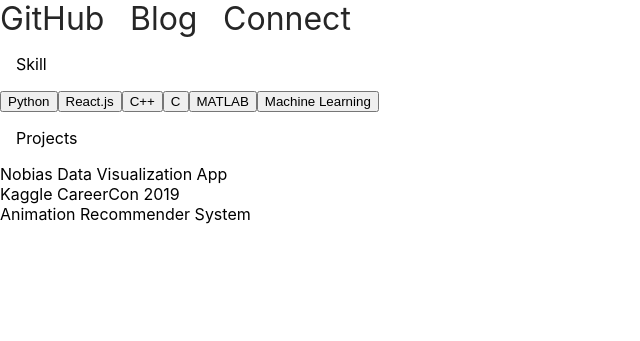
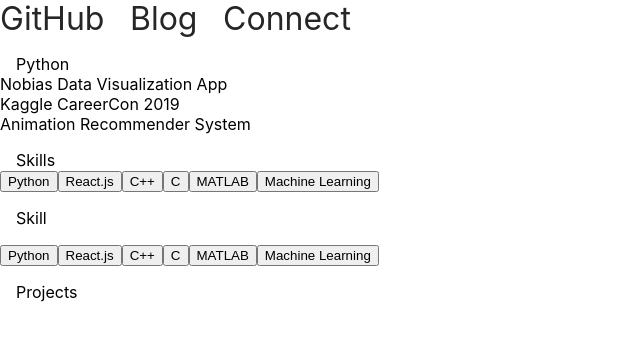
Before and after one commit to AmartyaBarua/homepage, a React (Create React App) app: page / in a window 1280 px wide. Shown: the part 337-678 px from the top of the page, without its empty margins (0-640 px from the left). Built offline with nearby package versions, Linux system fonts and the light colour scheme; what facepaint would draw is missing.

Commit message:
desktop site elements in place

```diff
--- a/src/Body.js
+++ b/src/Body.js
@@ -16,15 +16,47 @@ const mq = facepaint([
 const bodyStyle = css(
   mq({
     display: "flex",
-    flexFlow: ["column nowrap"],
+    flexFlow: ["column nowrap", "column nowrap", "row nowrap", "row nowrap"],
     justifyContent: ["space-evenly"],
-    alignItems: ["center"],
-    alignContent: ["space-around"],
+    alignItems: ["center", "center", "flex-start", "flex-start"],
+    alignContent: "space-around",
   })
 );
 
-const cardStyle = css(
+const bigDisplay = css(
   mq({
+    display: ["none", "none", "flex", "flex"],
+    backgroundColor: "#F1F0F0",
+    flexFlow: "column nowrap",
+    borderRadius: "1em",
+    width: "65%",
+    height: "auto",
+    marginTop: "2em",
+    marginLeft: "2em",
+    marginBottom: "2em",
+    marginRight: "1em",
+  })
+);
+
+const skillDisplay = css(
+  mq({
+    display: ["none", "none", "flex", "flex"],
+    backgroundColor: "#F1F0F0",
+    flexFlow: "column nowrap",
+    borderRadius: "1em",
+    width: "20%",
+    height: "auto",
+    marginTop: "2em",
+    marginLeft: "1em",
+    marginBottom: "2em",
+    marginRight: "2em",
+  })
+);
+
+const cardStyleMobile = css(
+  mq({
+    display: ["flex", "flex", "none", "none"],
+    flexFlow: ["column nowrap", "column nowrap"],
     backgroundColor: "#F1F0F0",
     borderRadius: "1em",
     width: ["75%"],
@@ -37,27 +69,165 @@ const skillListStyle = css(
   mq({ margin: ".6em", display: "flex", flexFlow: ["row wrap"] })
 );
 
-const projectCard = css(
-  mq({ backgroundColor: "white", width: "75%", height: "auto" })
-);
+const buttonStyle = css(mq({ margin: ".1em" }));
 
 function Body() {
-  const [project, setProject] = useState("python");
+  const [project, setProject] = useState("Python");
 
   return (
     <div className="body" css={bodyStyle}>
-      <div className="skill" css={cardStyle}>
+      <div className="bigDisplay" css={bigDisplay}>
+        <div css={{ marginLeft: "1em", marginTop: "1em" }}>{project}</div>
+        {(function () {
+          switch (project) {
+            case "Python":
+              return (
+                <div
+                  css={{
+                    display: "flex",
+                    flexFlow: "column nowrap",
+                    justifyContent: "space-around",
+                  }}
+                >
+                  <Collapsible
+                    title="Nobias Data Visualization App"
+                    children="Single page application to visualize trends in user browsing
+                    history"
+                    link="/here"
+                  />
+                  <Collapsible
+                    title="Kaggle CareerCon 2019"
+                    children="Kaggle machine learning competition. 89% model accuracy."
+                    link="/link"
+                  />
+                  <Collapsible
+                    title="Animation Recommender System"
+                    children="Netflix like recommender system. Made with Python."
+                    link="/link"
+                  />
+                </div>
+              );
+            case "C++":
+              return (
+                <div
+                  css={{
+                    display: "flex",
+                    flexFlow: "column nowrap",
+                    justifyContent: "space-around",
+                  }}
+                >
+                  <Collapsible
+                    title="Predator Prey Simulation"
+                    children="This simulation explores the mathematical model proposed by Alfred Lotka (1910) and Vito Volterra (1926)."
+                    link="/here"
+                  />
+                </div>
+              );
+            case "C":
+              return (
+                <div
+                  css={{
+                    display: "flex",
+                    flexFlow: "column nowrap",
+                    justifyContent: "space-around",
+                  }}
+                >
+                  <Collapsible
+                    title="tail.c"
+                    children="Tail function for the XV6 operating system released by MIT."
+                    link="/here"
+                  />
+                </div>
+              );
+            case "MATLAB":
+              return (
+                <div
+                  css={{
+                    display: "flex",
+                    flexFlow: "column nowrap",
+                    justifyContent: "space-around",
+                  }}
+                >
+                  <Collapsible
+                    title="Delta Robot Inverse Kinematics"
+                    children="Function to calculate input angles of a delta robot (for Lego NXT)."
+                    link="/here"
+                  />
+                </div>
+              );
+            case "AI":
+              return (
+                <div
+                  css={{
+                    display: "flex",
+                    flexFlow: "column nowrap",
+                    justifyContent: "space-around",
+                  }}
+                >
+                  <Collapsible
+                    title="Kaggle CareerCon 2019"
+                    children="Kaggle machine learning competition. 89% model accuracy."
+                    link="/link"
+                  />
+                  <Collapsible
+                    title="Animation Recommender System"
+                    children="Netflix like recommender system. Made with Python."
+                    link="/link"
+                  />
+                </div>
+              );
+            default:
+              return null;
+          }
+        })()}
+      </div>
+      <div className="skill-full" css={skillDisplay}>
+        <div css={{ marginLeft: "1em", marginTop: "1em" }}>Skills</div>
+        <div css={skillListStyle}>
+          <button onClick={() => setProject("Python")} css={buttonStyle}>
+            Python
+          </button>
+          <button onClick={() => setProject("React")} css={buttonStyle}>
+            React.js
+          </button>
+          <button onClick={() => setProject("C++")} css={buttonStyle}>
+            C++
+          </button>
+          <button onClick={() => setProject("C")} css={buttonStyle}>
+            C
+          </button>
+          <button onClick={() => setProject("MATLAB")} css={buttonStyle}>
+            MATLAB
+          </button>
+          <button onClick={() => setProject("AI")} css={buttonStyle}>
+            Machine Learning
+          </button>
+        </div>
+      </div>
+      <div className="skill" css={cardStyleMobile}>
         <div css={{ margin: "1em" }}>Skill</div>
         <div css={skillListStyle}>
-          <button onClick={() => setProject("python")}>Python</button>
-          <button onClick={() => setProject("react")}>React.js</button>
-          <button onClick={() => setProject("c++")}>C++</button>
-          <button onClick={() => setProject("c")}>C</button>
-          <button onClick={() => setProject("matlab")}>MATLAB</button>
-          <button onClick={() => setProject("ai")}>Machine Learning</button>
+          <button onClick={() => setProject("python")} css={buttonStyle}>
+            Python
+          </button>
+          <button onClick={() => setProject("react")} css={buttonStyle}>
+            React.js
+          </button>
+          <button onClick={() => setProject("c++")} css={buttonStyle}>
+            C++
+          </button>
+          <button onClick={() => setProject("c")} css={buttonStyle}>
+            C
+          </button>
+          <button onClick={() => setProject("matlab")} css={buttonStyle}>
+            MATLAB
+          </button>
+          <button onClick={() => setProject("ai")} css={buttonStyle}>
+            Machine Learning
+          </button>
         </div>
       </div>
-      <div className="projects" css={cardStyle}>
+      <div className="projects" css={cardStyleMobile}>
         <div css={{ margin: "1em" }}>Projects</div>
         {(function () {
           switch (project) {
```
